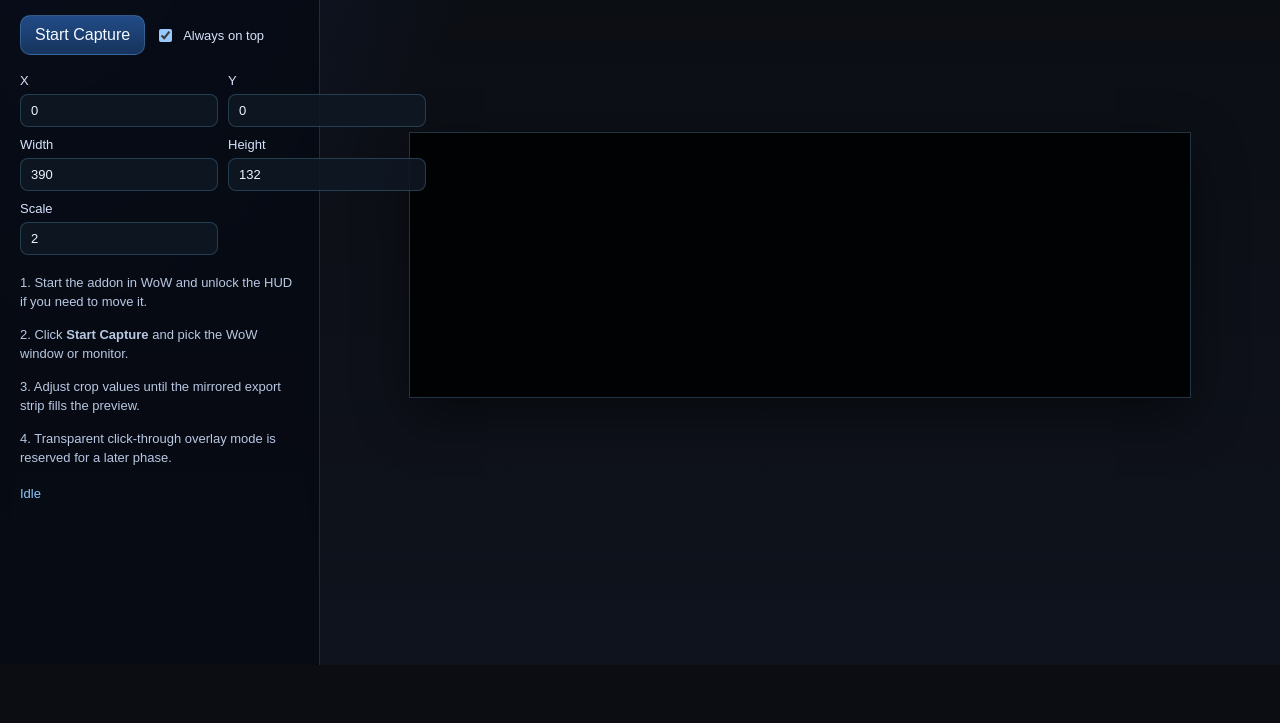
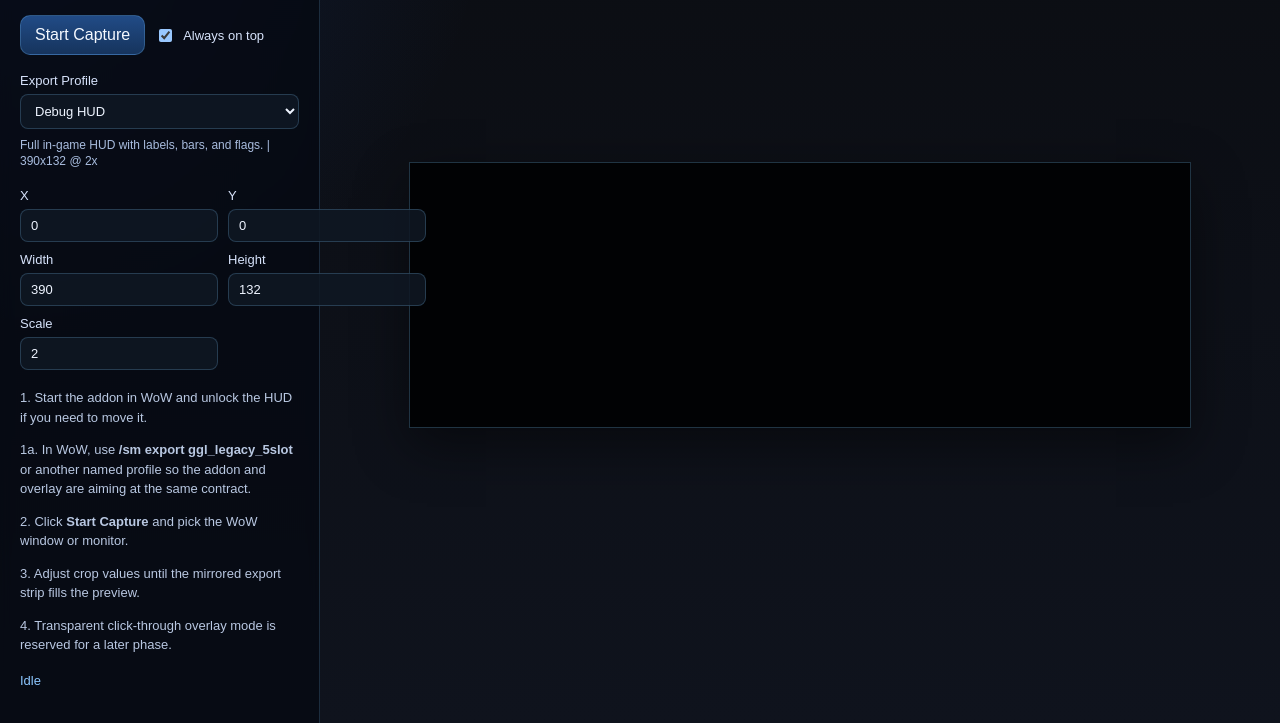
Before and after one commit to DarkoDevo/SimplyMidnight, a website built with Vite: page OverlayApp/index.html in a window 1280 px wide. Shown: the part 135-858 px from the top of the page. Before the commit the page ends 800 px from the top, so only its background shows below. Built offline with nearby package versions, Linux system fonts and the light colour scheme.

Commit message:
Add export profiles and GGL legacy surface

```diff
--- a/OverlayApp/index.html
+++ b/OverlayApp/index.html
@@ -22,6 +22,14 @@
           </label>
         </div>
 
+        <div class="presetRow">
+          <label>
+            Export Profile
+            <select id="profileSelect"></select>
+          </label>
+          <div id="profileMeta" class="profileMeta">Preset controls the recommended crop size and preview scale.</div>
+        </div>
+
         <div class="grid">
           <label>X <input id="cropX" type="number" value="0" /></label>
           <label>Y <input id="cropY" type="number" value="0" /></label>
@@ -32,6 +40,7 @@
 
         <div class="notes">
           <p>1. Start the addon in WoW and unlock the HUD if you need to move it.</p>
+          <p>1a. In WoW, use <strong>/sm export ggl_legacy_5slot</strong> or another named profile so the addon and overlay are aiming at the same contract.</p>
           <p>2. Click <strong>Start Capture</strong> and pick the WoW window or monitor.</p>
           <p>3. Adjust crop values until the mirrored export strip fills the preview.</p>
           <p>4. Transparent click-through overlay mode is reserved for a later phase.</p>
--- a/OverlayApp/src/main.js
+++ b/OverlayApp/src/main.js
@@ -1,7 +1,10 @@
 import "./style.css";
+import { getOverlayProfile, getOverlayProfileKeys } from "./profiles";
 
 const captureButton = document.querySelector("#captureButton");
 const alwaysOnTop = document.querySelector("#alwaysOnTop");
+const profileSelect = document.querySelector("#profileSelect");
+const profileMeta = document.querySelector("#profileMeta");
 const cropX = document.querySelector("#cropX");
 const cropY = document.querySelector("#cropY");
 const cropW = document.querySelector("#cropW");
@@ -29,6 +32,7 @@ function writeSettings() {
   localStorage.setItem(
     storageKey,
     JSON.stringify({
+      profile: profileSelect.value,
       cropX: cropX.value,
       cropY: cropY.value,
       cropW: cropW.value,
@@ -41,12 +45,38 @@ function writeSettings() {
 
 function applyStoredSettings() {
   const saved = readSettings();
+  if (saved.profile != null) profileSelect.value = saved.profile;
   if (saved.cropX != null) cropX.value = saved.cropX;
   if (saved.cropY != null) cropY.value = saved.cropY;
   if (saved.cropW != null) cropW.value = saved.cropW;
   if (saved.cropH != null) cropH.value = saved.cropH;
   if (saved.scale != null) scaleInput.value = saved.scale;
   if (saved.alwaysOnTop != null) alwaysOnTop.checked = saved.alwaysOnTop;
+}
+
+function populateProfiles() {
+  const fragment = document.createDocumentFragment();
+  for (const key of getOverlayProfileKeys()) {
+    const profile = getOverlayProfile(key);
+    const option = document.createElement("option");
+    option.value = profile.key;
+    option.textContent = profile.label;
+    fragment.appendChild(option);
+  }
+  profileSelect.replaceChildren(fragment);
+}
+
+function applyProfilePreset({ keepPosition = true } = {}) {
+  const profile = getOverlayProfile(profileSelect.value);
+  if (!keepPosition) {
+    cropX.value = "0";
+    cropY.value = "0";
+  }
+  cropW.value = String(profile.cropW);
+  cropH.value = String(profile.cropH);
+  scaleInput.value = String(profile.scale);
+  profileMeta.textContent = `${profile.description} | ${profile.cropW}x${profile.cropH} @ ${profile.scale}x`;
+  writeSettings();
 }
 
 function stopLoop() {
@@ -118,17 +148,26 @@ alwaysOnTop.addEventListener("change", async () => {
   }
 });
 
+[profileSelect].forEach((element) => {
+  element.addEventListener("change", () => {
+    applyProfilePreset();
+  });
+});
+
 [cropX, cropY, cropW, cropH, scaleInput].forEach((element) => {
   element.addEventListener("input", () => {
     writeSettings();
   });
 });
 
+populateProfiles();
 applyStoredSettings();
+applyProfilePreset();
 
 if (window.simplyMidnightApi) {
   window.simplyMidnightApi.setAlwaysOnTop(alwaysOnTop.checked);
   window.simplyMidnightApi.getMeta().then((meta) => {
-    status.textContent = `Ready | overlay v${meta.version}`;
+    const profile = getOverlayProfile(profileSelect.value);
+    status.textContent = `Ready | overlay v${meta.version} | ${profile.label}`;
   });
 }
--- /dev/null
+++ b/OverlayApp/src/profiles.js
@@ -0,0 +1,34 @@
+export const overlayProfiles = {
+  debug_hud: {
+    key: "debug_hud",
+    label: "Debug HUD",
+    description: "Full in-game HUD with labels, bars, and flags.",
+    cropW: 390,
+    cropH: 132,
+    scale: 2
+  },
+  ggl_legacy_5slot: {
+    key: "ggl_legacy_5slot",
+    label: "GGL Legacy 5 Slot",
+    description: "Lean five-slot strip sized for legacy GGLoader icon reading.",
+    cropW: 236,
+    cropH: 56,
+    scale: 3
+  },
+  overlay_compact: {
+    key: "overlay_compact",
+    label: "Overlay Compact",
+    description: "Compact overlay with icons, bars, and a few state cells.",
+    cropW: 256,
+    cropH: 92,
+    scale: 2.5
+  }
+};
+
+export function getOverlayProfile(key) {
+  return overlayProfiles[key] || overlayProfiles.debug_hud;
+}
+
+export function getOverlayProfileKeys() {
+  return Object.keys(overlayProfiles);
+}
--- a/OverlayApp/src/style.css
+++ b/OverlayApp/src/style.css
@@ -44,6 +44,17 @@ body {
   margin-bottom: 18px;
 }
 
+.presetRow {
+  margin-bottom: 18px;
+}
+
+.profileMeta {
+  margin-top: 8px;
+  color: #a9bddf;
+  font-size: 12px;
+  line-height: 1.4;
+}
+
 .grid {
   display: grid;
   grid-template-columns: 1fr 1fr;
@@ -68,11 +79,13 @@ label {
 }
 
 input,
+select,
 button {
   font: inherit;
 }
 
-input[type="number"] {
+input[type="number"],
+select {
   padding: 8px 10px;
   border: 1px solid rgba(126, 200, 255, 0.22);
   background: rgba(16, 24, 36, 0.85);
```
Also changed, not shown: 8 other files.
